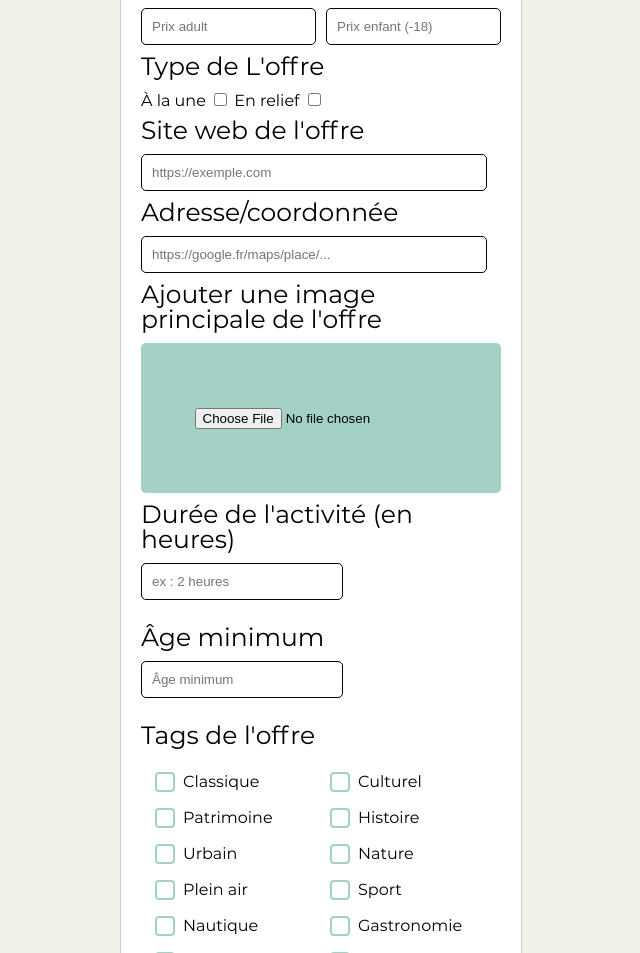
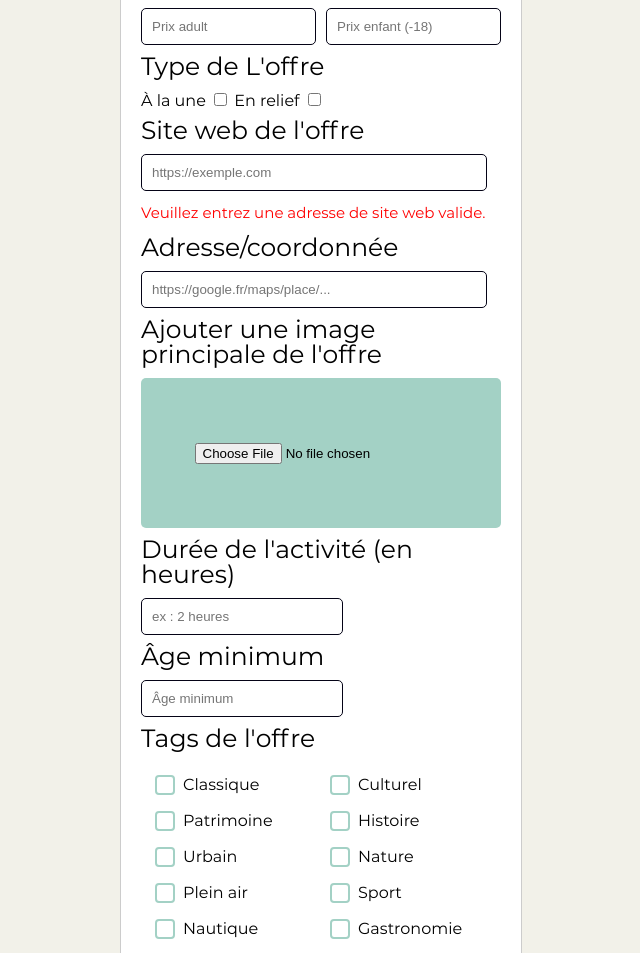
Before and after one commit to Pilou26021/SAE3.B1_2ToleTole, a PHP site: page /creer_offre.php?categorie=1 in a window 1280 px wide. Shown: the part 735-1688 px from the top of the page, without its empty margins (319-959 px from the left). Run offline with PHP 8.4, Linux system fonts and the light colour scheme; data that the repository does not hold is empty.

Commit message:
gestions erreurs creer_offre.php

```diff
--- a/Site/creer_offre.php
+++ b/Site/creer_offre.php
@@ -1,6 +1,8 @@
 <?php
     session_start();
-    $cat = $_GET['categorie'];
+    if (isset($_GET)){
+        $cat = $_GET['categorie'];
+    }
 ?>
 
 
@@ -87,10 +89,13 @@
                     } if($cat != '' && $cat != 'restauration') { ?>
                 <h2>Prix</h2>
                 <div class="price">
-                    <input class="zone-text" type="text" name="adult_price" placeholder="Prix adult" value="" required>
-                    <input class="zone-text" type="text" name="child_price" placeholder="Prix enfant (-18)" value="" required>
+                    <input id="adult_price" class="zone-number" type="number" name="adult_price" placeholder="Prix adult" value="" required oninput="checkNegativeValue(this)" onkeypress="preventInvalidChars(event)">
+                    <input id="child_price" class="zone-number" type="number" name="child_price" placeholder="Prix enfant (-18)" value="" required oninput="checkNegativeValue(this)" onkeypress="preventInvalidChars(event)">
                 </div>
-                 <?php } if($cat != '' ) { ?>
+                <p id="error-adult_price" style="color:red; display:none;">Veuillez entrer une valeur positive.</p>
+                <p id="error-child_price" style="color:red; display:none;">Veuillez entrer une valeur positive.</p>
+
+                <?php } if($cat != '' ) { ?>
 
                     <h2>Type de L'offre</h2>
                     <div class="type-offre">
@@ -100,7 +105,8 @@
                         <input type="checkbox" name="enReliefOffre" <?= $offer['enReliefOffre'] ? 'checked' : '' ?>>
                     </div>
                         <h2>Site web de l'offre</h2>
-                        <input class="zone-text" type="url" name="website" placeholder="https://exemple.com" required>
+                        <input id="website" class="zone-text" type="url" name="website" placeholder="https://exemple.com" required oninput="checkValidWebsite(this)">
+                        <p id="error-website" style="color:red" >Veuillez entrez une adresse de site web valide.</p>
                         <h2>Adresse/coordonnée</h2>
                         <input class="zone-text" type="url" name="address" placeholder="https://google.fr/maps/place/..." required>
                         <h2>Ajouter une image principale de l'offre</h2>
@@ -120,9 +126,10 @@
                         <input type="file" name="carteParc" accept="image/*" required>
                     </div>
                     <h2>Nombre d'attractions disponibles</h2>
-                    <input class="zone-number" type="number" name="nbrAttractions" placeholder="Nombre d'attractions" required>
+                    <input id="nbrAttractions" class="zone-number" type="number" name="nbrAttractions" placeholder="Nombre d'attractions" required oninput="checkNegativeValue(this)" onkeypress="preventInvalidChars(event)">
+                    <p id="error-nbrAttractions" style="color:red; display:none;">Veuillez entrer une valeur positive.</p>
 
-                <?php } if ($cat == 'visite') { ?>
+                    <?php } if ($cat == 'visite') { ?>
 
                     <h2>Visite guidée</h2>
                     <label >
@@ -162,24 +169,19 @@
                         <input type="time" name="close_time" id="close_time" value="<?= $close_time ?>" required>
                     </div>
 
-
-                <?php } if ($cat == 'spectacle') { ?>
-
-                    <h2>Nombre d'attractions disponibles</h2>
-                    <input class="zone-number" type="number" name="nbrAttractions" placeholder="Nombre d'attractions" required>
-
                 <?php } if ($cat != 'parc' && $cat != 'restauration' && $cat != '') { ?>
 
 
                     <h2>Durée de l'activité (en heures)</h2>
-                    <input class="zone-number" type="number" name="indicationDuree" placeholder="ex : 2 heures" required>
-                    <br><br>
-
+                    <input id="zone_duree_act" class="zone-number" type="number" name="indicationDuree" placeholder="ex : 2 heures" required oninput="checkNegativeValue(this)" onkeypress="preventInvalidChars(event)">
+                    <p id="error-zone_duree_act" style="color:red; display:none;">Veuillez entrer une valeur positive.</p>
+                    <br>
 
                 <?php } if ($cat != 'spectacle' && $cat != 'visite' && $cat != 'restauration' && $cat != ''){?>
                     <h2>Âge minimum</h2>
-                    <input class="zone-number" type="number" name="ageMinimum" placeholder="Âge minimum" required>
-                    <br><br>
+                    <input id="ageMinimum" class="zone-number" type="number" name="ageMinimum" placeholder="Âge minimum" required oninput="checkNegativeValue(this)" onkeypress="preventInvalidChars(event)">
+                    <p id="error-ageMinimum" style="color:red; display:none;">Veuillez entrer une valeur positive.</p>
+                    <br>
 
                 <?php } if ($cat == 'activite') { ?>
 
@@ -203,7 +205,8 @@
                     <input class="zone-text" type="text" name="closed_days" id="closed_days" placeholder="Ex: Lundi" required>
                 </div>
                 <h2>Gamme de prix</h2>
-                <input class="zone-number" type="number" name="average_price" placeholder="Prix moyen par personne" required>
+                <input id="gamme_prix" class="zone-number" type="number" name="average_price" placeholder="Prix moyen par personne" required oninput="checkNegativeValue(this)" onkeypress="preventInvalidChars(event)">
+                <p id="error-gamme_prix" style="color:red; display:none;">Veuillez entrer une valeur positive.</p>
                 <h2>Carte du restaurant</h2>
                 <div class="image-upload">
                     <input type="file" name="menu_image" accept="image/*" required>
--- a/Site/script.js
+++ b/Site/script.js
@@ -54,3 +54,32 @@ notemin.addEventListener('change', adjustValues);
 notemax.addEventListener('change', adjustValues);
 datedeb.addEventListener('change', adjustDates);
 datefin.addEventListener('change', adjustDates);
+
+/* CREER OFFRE */
+function checkNegativeValue(input) {
+    const errorMessage = document.getElementById('error-' + input.id);
+    if (input.value < 0) {
+        input.value = "";
+        errorMessage.style.display = 'block';
+    } else {
+        errorMessage.style.display = 'none';
+    }
+}
+
+function preventInvalidChars(event) {
+    const invalidChars = ['-', '+'];
+    if (invalidChars.includes(event.key)) {
+        event.preventDefault();
+    }
+}
+
+function checkValidWebsite(input){
+    const errorMessage = document.getElementById('error-' + input.id);
+    const regex = /^(http[s]?:\/\/)?([\da-z.-]+)\.([a-z.]{2,6})([\/\w.-]*)*\/?$/;
+    if (!regex.test(input.value)) {
+        errorMessage.style.display = 'block';
+        errorMessage.style.color = 'red';
+    } else {
+        errorMessage.style.display = 'none';
+    }
+}
```
